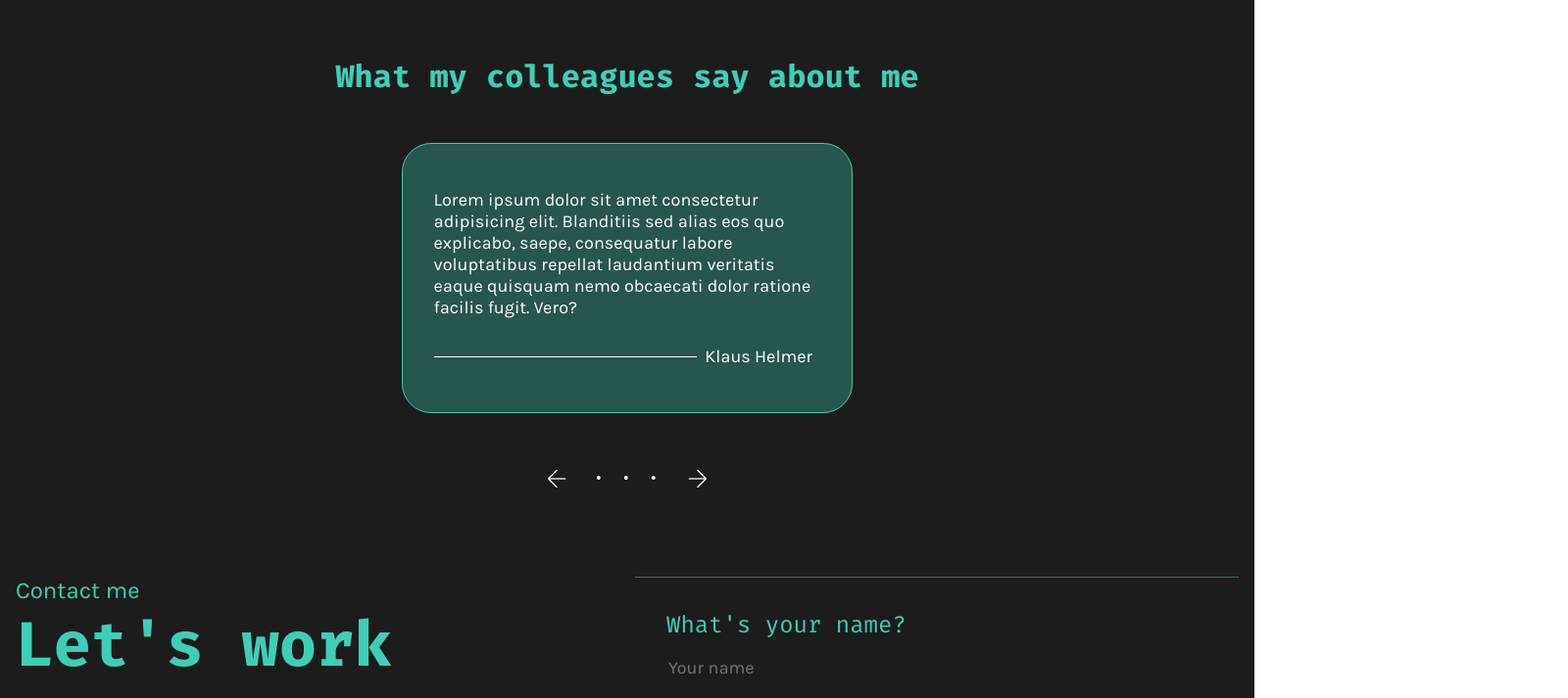
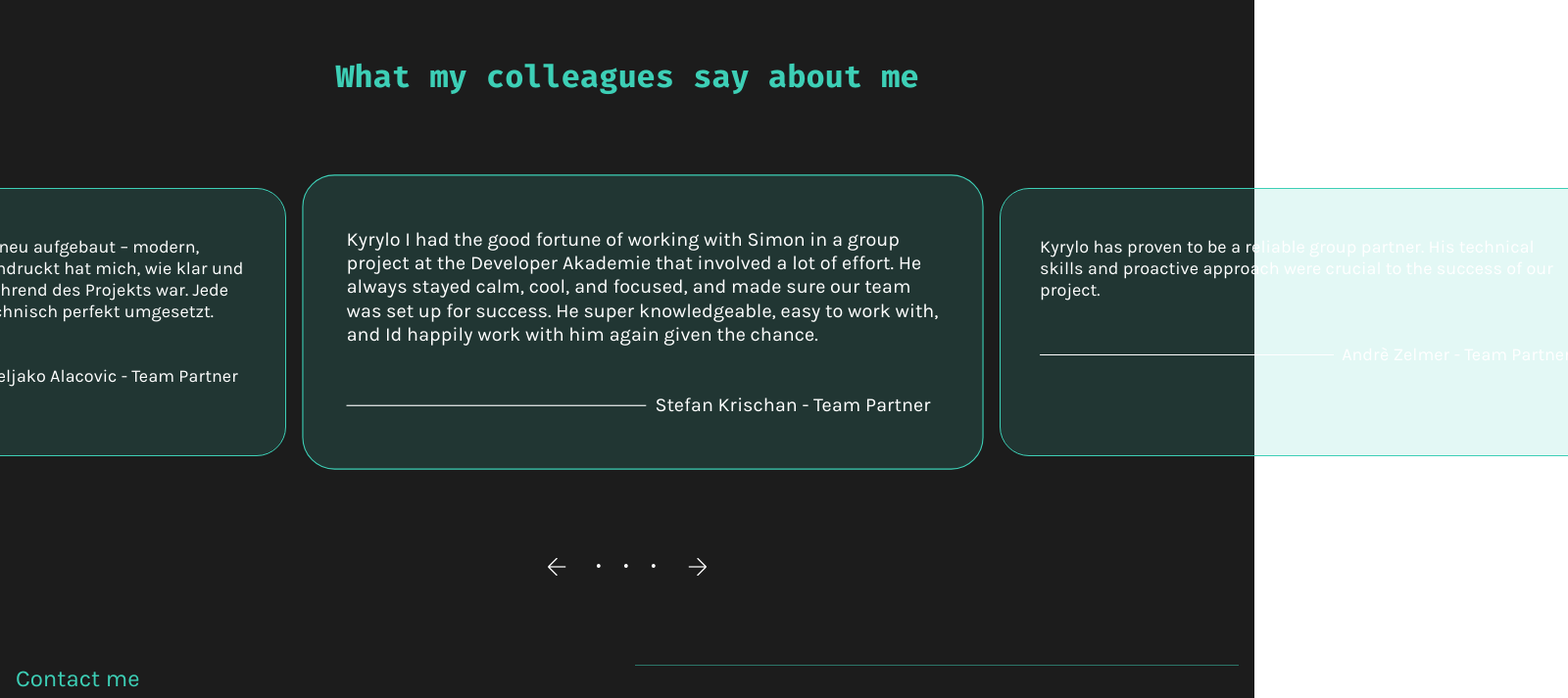
Before and after one commit to Kyrylo-Novikov/Portfolio, an Angular app: page / in a window 1280 px wide. Shown: the part 3120-3833 px from the top of the page at 98% size, 1600 px wide, since content can reach past the window. Built offline with nearby package versions, Linux system fonts and the light colour scheme.

Commit message:
feat(references): add interactive reference slider component

```diff
--- a/src/app/app.config.ts
+++ b/src/app/app.config.ts
@@ -1,8 +1,11 @@
-import { ApplicationConfig } from '@angular/core';
+import { ApplicationConfig, importProvidersFrom } from '@angular/core';
 import { provideRouter } from '@angular/router';
-
+import { BrowserAnimationsModule } from '@angular/platform-browser/animations';
 import { routes } from './app.routes';
 
 export const appConfig: ApplicationConfig = {
-  providers: [provideRouter(routes)]
+  providers: [
+    provideRouter(routes),
+    importProvidersFrom(BrowserAnimationsModule),
+  ],
 };
--- /dev/null
+++ b/src/app/references/referenc-item/referenc-item.component.html
@@ -0,0 +1,7 @@
+<div class="referenc" [class.active]="active">
+  <p>{{ referenc.text }}</p>
+  <div>
+    <div class="line"></div>
+    <p>{{ referenc.name }}</p>
+  </div>
+</div>
--- /dev/null
+++ b/src/app/references/referenc-item/referenc-item.component.scss
@@ -0,0 +1,33 @@
+@use "./../../shared/styles/index" as *;
+
+.referenc {
+  @extend .d-flex-dirc-c;
+  background-color: #3dcfb725;
+  border: 1px solid var(--color-1);
+  height: 274px;
+  border-radius: 30px;
+  padding: 48px 40px;
+  gap: 44px;
+  width: 632px;
+  transform: scale(1);
+  transition: transform 0.5s ease;
+  > div {
+    display: flex;
+    align-items: center;
+    justify-content: flex-end;
+    .line {
+      @extend .d-flex-align-c;
+      flex: 1;
+      height: 1px;
+      background-color: var(--color-2);
+    }
+    > p {
+      white-space: nowrap;
+      padding: 0 8px;
+    }
+  }
+}
+
+.referenc.active {
+  transform: scale(1.1);
+}
--- a/src/app/references/references.component.html
+++ b/src/app/references/references.component.html
@@ -1,21 +1,14 @@
 <section>
   <h1>What my colleagues say about me</h1>
   <div class="references">
-    <div class="referenc">
-      <p>
-        Lorem ipsum dolor sit amet consectetur adipisicing elit. Blanditiis sed
-        alias eos quo explicabo, saepe, consequatur labore voluptatibus repellat
-        laudantium veritatis eaque quisquam nemo obcaecati dolor ratione facilis
-        fugit. Vero?
-      </p>
-      <div>
-        <div class="line"></div>
-        <p>Klaus Helmer</p>
-      </div>
+    <div [@slide]="menuState">
+      @for (ref of referenceArray(); track ref.name; let i = $index) {
+      <app-referenc [referenc]="ref" [active]="i === 2"></app-referenc>}
     </div>
   </div>
   <div class="slide-menu">
     <div
+      (click)="slide(+1)"
       (mouseover)="isHoveredLeft = true"
       (mouseleave)="isHoveredLeft = false"
     >
@@ -31,6 +24,7 @@
     <div>•</div>
     <div>•</div>
     <div
+      (click)="slide(-1)"
       (mouseover)="isHoveredRight = true"
       (mouseleave)="isHoveredRight = false"
     >
--- a/src/app/references/references.component.scss
+++ b/src/app/references/references.component.scss
@@ -1,6 +1,6 @@
 @use "./../shared/styles/index" as *;
 section {
-  height: 452px;
+  height: 542px;
   background-color: var(--color-3);
   @extend .d-flex-dirc-c;
   align-items: center;
@@ -8,31 +8,22 @@ section {
   .references {
     max-width: 1920px;
     @include font(Karla, var(--fontSize-2), 400, var(--color-2));
-    height: 276px;
-    width: 36%;
-    .referenc {
-      @extend .d-flex-dirc-c;
-      justify-content: space-between;
-      background-color: #3dcfb752;
-      border: 1px solid var(--color-1);
-      height: 100%;
-      border-radius: 30px;
-      padding: 46px 32px;
+    height: 380px;
+    display: flex;
+    overflow: hidden;
+    // justify-content: center;
     > div {
-        display: flex;
-        align-items: center;
-        justify-content: flex-end;
-        .line {
       @extend .d-flex-align-c;
-          flex: 1;
-          height: 1px;
-          background-color: var(--color-2);
-        }
-        > p {
-          white-space: nowrap;
-          padding: 0 8px;
+      gap: 48px;
+      max-width: 2420px;
+      // offsett der references
+      position: relative;
+      right: 700px;
+      // bottom: 0;
     }
   }
+  h1 {
+    @include font(FiraCode, var(--fontSize-5), 700, var(--color-1));
   }
 }
 .slide-menu {
@@ -52,8 +43,8 @@ section {
     }
   }
 }
+
+.referenc {
+  transition: transform 1s ease-in-out;
+  transform: scale(1);
 }
-
-h1 {
-  @include font(FiraCode, var(--fontSize-5), 700, var(--color-1));
-}
--- a/src/app/references/references.component.ts
+++ b/src/app/references/references.component.ts
@@ -1,13 +1,94 @@
-import { Component } from '@angular/core';
+import { Component, OnInit, signal } from '@angular/core';
+import { ReferencComponent } from './referenc-item/referenc-item.component';
+import {
+  trigger,
+  state,
+  style,
+  transition,
+  animate,
+  keyframes,
+  query,
+  stagger,
+  group,
+  animateChild,
+} from '@angular/animations';
+import { timeout } from 'rxjs';
 
 @Component({
   selector: 'app-references',
   standalone: true,
-  imports: [],
+  imports: [ReferencComponent],
   templateUrl: './references.component.html',
   styleUrl: './references.component.scss',
+  // animations: [
+  //   trigger('slide', [
+  //     state('left', style({ transform: 'translateX(-33%)' })),
+  //     state('right', style({ transform: 'translateX(+33%)' })),
+  //     transition('left <=> right', [animate('1s ease-in')]),
+  //   ]),
+  // ],
+
+  animations: [
+    trigger('slide', [
+      state('left', style({ transform: 'translateX(-28.3%)' })),
+      state('right', style({ transform: 'translateX(28.3%)' })),
+      transition('* => left', [animate('1s ease-in-out')]),
+      transition('* => right', [animate('1s ease-in-out')]),
+    ]),
+  ],
 })
 export class ReferencesComponent {
+  protected menuState: 'left' | 'right' | null = null;
+
+  activIndex = signal(0);
   isHoveredLeft: boolean = false;
   isHoveredRight: boolean = false;
+
+  referenceArray = signal<{ name: string; text: string }[]>([
+    {
+      name: 'Andrè Zelmer - Team Partner',
+      text: 'Kyrylo has proven to be a reliable group partner. His technical skills and proactive approach were crucial to the success of our project.',
+    },
+    {
+      name: 'Zeljako Alacovic - Team Partner',
+      text: 'Kyrylo hat unsere Website komplett neu aufgebaut – modern, schnell und intuitiv. Besonders beeindruckt hat mich, wie klar und verständlich die Kommunikation während des Projekts war. Jede Idee wurde ernst genommen und technisch perfekt umgesetzt.',
+    },
+    {
+      name: 'Stefan Krischan - Team Partner',
+      text: 'Kyrylo I had the good fortune of working with Simon in a group project at the Developer Akademie that involved a lot of effort. He always stayed calm, cool, and focused, and made sure our team was set up for success. He super knowledgeable, easy to work with, and Id happily work with him again given the chance.',
+    },
+    {
+      name: 'Andrè Zelmer - Team Partner',
+      text: 'Kyrylo has proven to be a reliable group partner. His technical skills and proactive approach were crucial to the success of our project.',
+    },
+    {
+      name: 'Zeljako Alacovic - Team Partner',
+      text: 'Kyrylo hat unsere Website komplett neu aufgebaut – modern, schnell und intuitiv. Besonders beeindruckt hat mich, wie klar und verständlich die Kommunikation während des Projekts war. Jede Idee wurde ernst genommen und technisch perfekt umgesetzt.',
+    },
+    {
+      name: 'Stefan Krischan - Team Partner',
+      text: 'Kyrylo I had the good fortune of working with Simon in a group project at the Developer Akademie that involved a lot of effort. He always stayed calm, cool, and focused, and made sure our team was set up for success. He super knowledgeable, easy to work with, and Id happily work with him again given the chance.',
+    },
+  ]);
+
+  slide(change: number) {
+    this.menuState = change < 0 ? 'right' : 'left';
+
+    setTimeout(() => {
+      this.referenceArray.update((arr) =>
+        change < 0
+          ? [arr[arr.length - 1], ...arr.slice(0, -1)]
+          : [...arr.slice(1), arr[0]]
+      );
+      this.menuState = null;
+    }, 1000);
+    // const arr = [...this.referenceArray()];
+    // if (change < 0) {
+    //   const last: { name: string; text: string } = arr.pop()!;
+    //   this.referenceArray.set([last, ...arr]);
+    // } else {
+    //   const first = arr.shift()!;
+    //   this.referenceArray.set([...arr, first]);
+    // }
+  }
 }
```
Also changed, not shown: src/app/references/referenc-item/referenc-item.component.ts (added, +13 -0 lines), 1 other file (tests, documents, lock files or other folders). Lines whose indentation alone changed are shown as unchanged.
